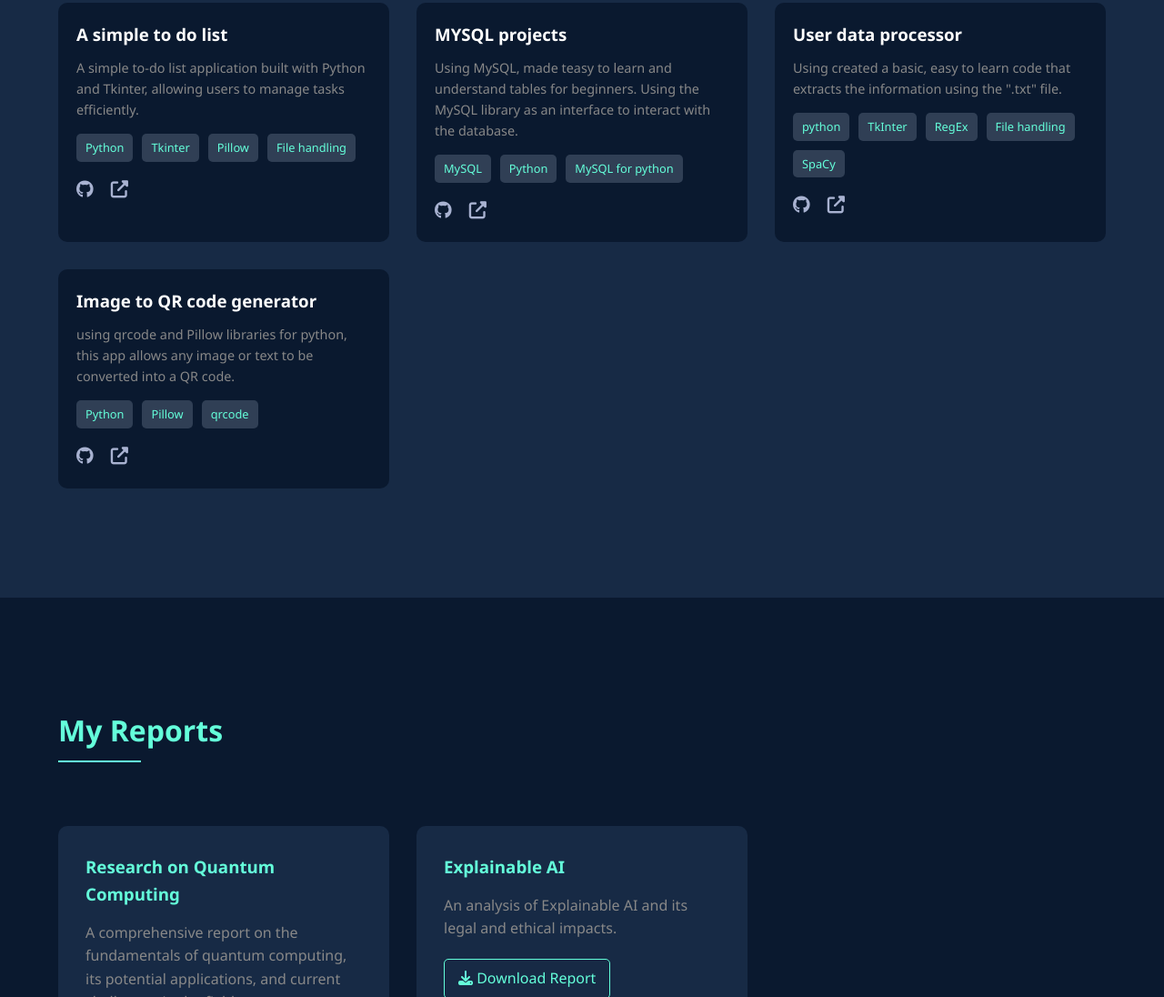
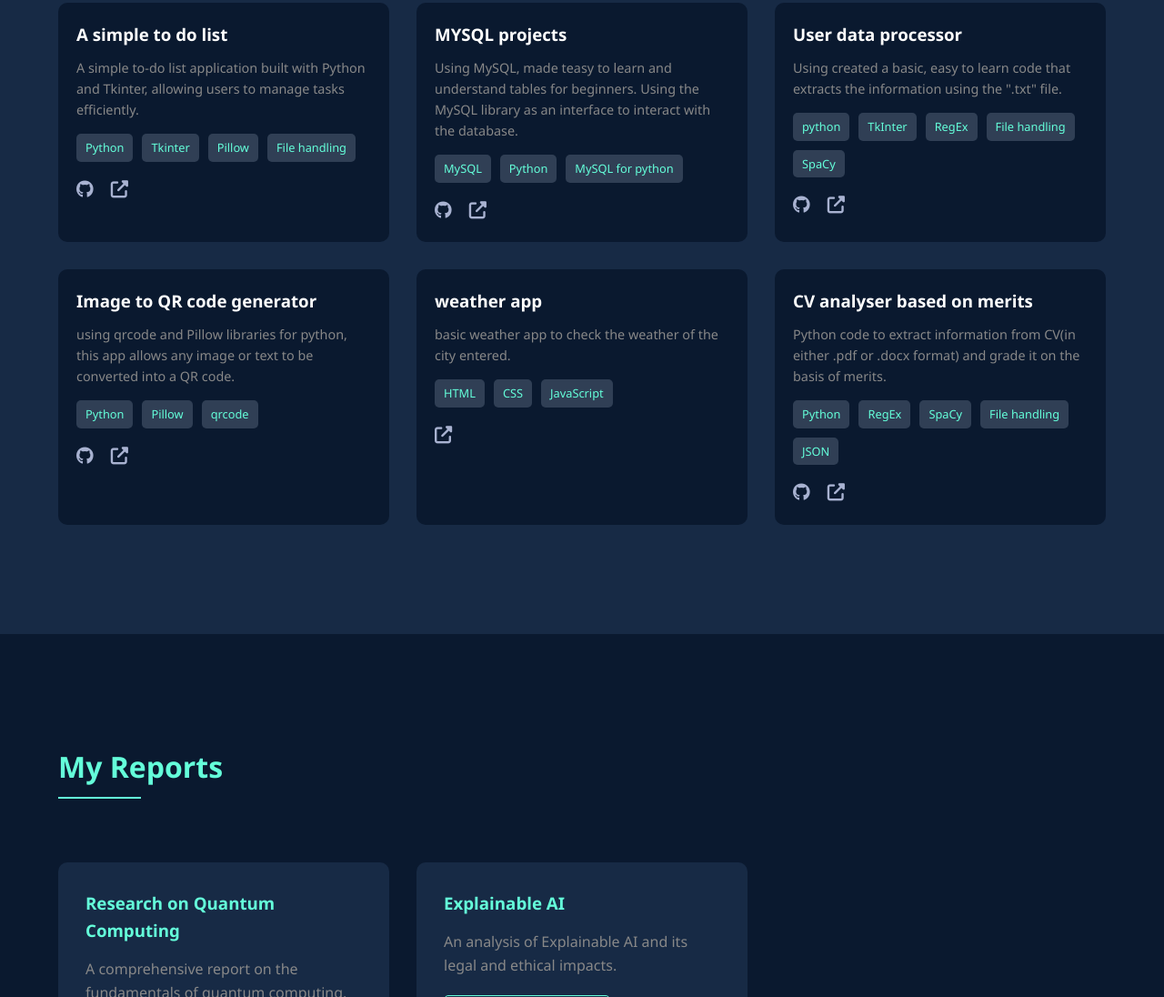
Before and after one commit to AamirAhmadDon/portfolio, a plain HTML site: page index.html in a window 1280 px wide. Shown: the part 2851-3947 px from the top of the page at 91% size. Drawn offline with Linux system fonts and the light colour scheme.

Commit message:
index.html

```diff
--- a/index.html
+++ b/index.html
@@ -1068,6 +1068,42 @@
                         </div>
                     </div>
                 </div>
+                <div class="project-card">
+                    <div class="project-info">
+                        <h3>weather app</h3>
+                        <p>
+                            basic weather app to check the weather of the city entered.
+                        </p>
+                        <div class="project-tech">
+                            <span class="tech">HTML</span>
+                            <span class="tech">CSS</span>
+                            <span class="tech">JavaScript</span>
+                        </div>
+                        <div class="project-links">
+                            <a href="https://aamirahmaddon.github.io/weather-app/"><i class="fas fa-external-link-alt"></i></a>
+
+                        </div>
+                    </div>
+                </div>
+                <div class="project-card">
+                    <div class="project-info">
+                        <h3>CV analyser based on merits</h3>
+                        <p>
+                           Python code to extract information from CV(in either .pdf or .docx format) and grade it on the basis of merits.
+                        </p>
+                        <div class="project-tech">
+                            <span class="tech">Python</span>
+                            <span class="tech">RegEx</span>
+                            <span class="tech">SpaCy</span>
+                            <span class="tech">File handling</span>
+                            <span class="tech">JSON</span>
+                        </div>
+                        <div class="project-links">
+                            <a href="https://github.com/AamirAhmadDon/ML-CV-alalysis"><i class="fab fa-github"></i></a>
+                            <a href="#"><i class="fas fa-external-link-alt"></i></a>
+                        </div>
+                    </div>
+                </div>
             </div>
         </div>
     </section>
```
